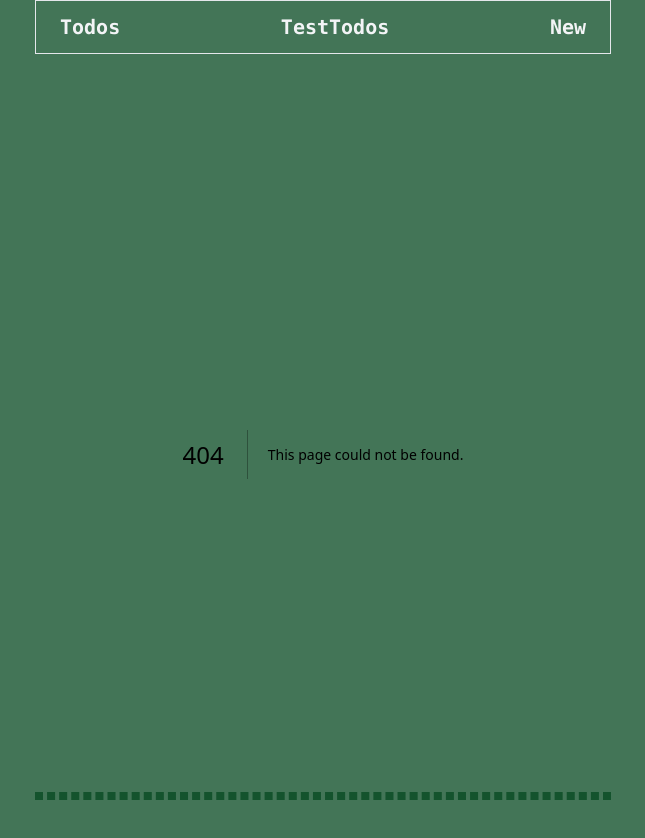
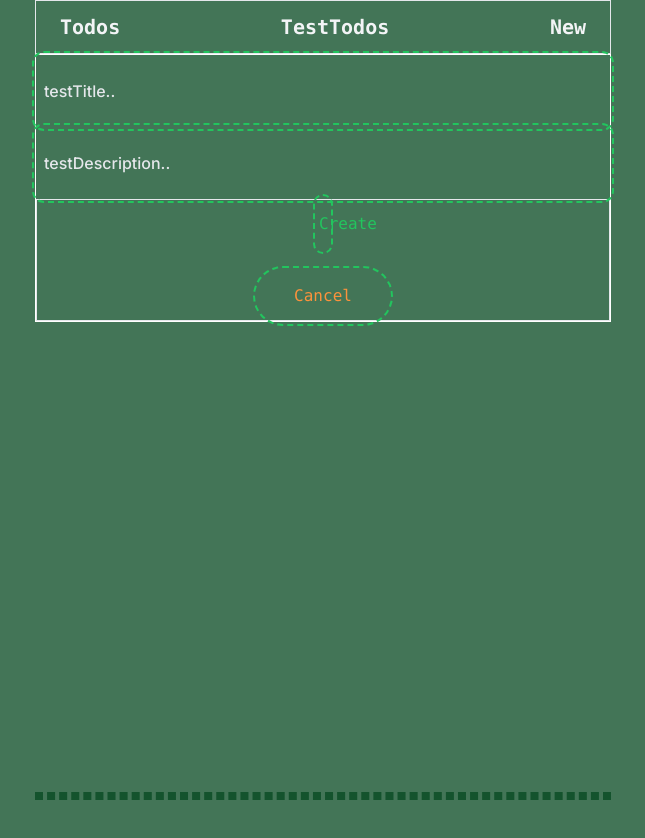
Before and after one commit to nkped/regular-todo, a Next.js app: page /testTodo in a window 1280 px wide. Before the commit this address had no page. Shown: the top 838 px of the page, without its empty margins (317-962 px from the left). After the commit the page ends 800 px from the top, so only its background shows below. Built offline with nearby package versions, Linux system fonts and the light colour scheme.

Commit message:
fixed btn size

```diff
--- a/app/Todos/layout.js
+++ /dev/null
@@ -1,14 +0,0 @@
-import '../globals.css'
-
-
-export const metadata = {
-  title: 'Create Next App',
-  description: 'Generated by create next app',
-}
-
-export default function RootLayout({ children }) {
-
-    return(
-        <div className='h-full' >{children}</div>
-    )
-}
--- a/app/Todos/addTodo/page.js
+++ b/app/addTodo/page.js
@@ -1,7 +1,7 @@
 'use client'
 import { useState } from "react";
 import { useRouter } from "next/navigation";
-import { AddBtn, CancelBtn } from "../../components/Buttons";
+import { AddBtn, CancelBtn } from "../components/Buttons";
 
 export default function AddTodo() {
 
--- a/app/components/Buttons.js
+++ b/app/components/Buttons.js
@@ -3,13 +3,13 @@
 export function CancelBtn() {
 
     return(
-        <button className="py-3 w-2/5 font-mono font-medium text-orange-400 bg-transparent rounded-full hover:bg-green-500 hover:text-white outline-dashed outline-offset-4 outline-2 hover:outline-offset-0 outline-green-500 hover:font-extrabold">Cancel</button>
+        <button className="py-3 w-32 font-mono font-medium text-orange-400 bg-transparent rounded-full hover:bg-green-500 hover:text-white outline-dashed outline-offset-4 outline-2 hover:outline-offset-0 outline-green-500 hover:font-extrabold">Cancel</button>
     )
 }
 
 export function AddBtn() {
     return(
-        <button type="submit" className="py-3 w-2/5 font-mono font-medium text-green-500 bg-transparent rounded-full text-md hover:bg-green-500 hover:text-white outline-dashed outline-2 outline-offset-4 outline-green-500 hover:outline-offset-0 hover:font-extrabold">Create</button>
+        <button type="submit" className="py-3 w-32 font-mono font-medium text-green-500 bg-transparent rounded-full max-w-2 hover:bg-green-500 hover:text-white outline-dashed outline-2 outline-offset-4 outline-green-500 hover:outline-offset-0 hover:font-extrabold">Create</button>
     )
 }
 
--- a/app/layout.js
+++ b/app/layout.js
@@ -17,7 +17,7 @@ export default function RootLayout({ children }) {
         <div className='m-auto max-w-xl'>
           <Navbar />
           {children}
-        <Footer />
+          <Footer />
         </div>
       </body>
     </html>
--- a/app/Todos/testTodo/page.js
+++ b/app/testTodo/page.js
@@ -1,7 +1,7 @@
 'use client'
 import { useState } from "react";
 import { useRouter } from "next/navigation";
-import { AddBtn, CancelBtn } from "../../components/Buttons";
+import { AddBtn, CancelBtn } from "../components/Buttons";
 
 export default function testTodoPage() {
 
@@ -38,8 +38,8 @@ export default function testTodoPage() {
     }
 
     return(
-        <div className="">
-            <main className="border border-white" >
+        <div className="border border-white">
+
             <form className="flex flex-col w-full h-full text-gray-100" onSubmit={(e) => handleSubmit(e)}>
 
             <input
@@ -57,8 +57,7 @@ export default function testTodoPage() {
                 onChange={(e) => setDescription(e.target.value)}
                 />
                 </form>
-            </main>
-            <div className="flex flex-col border" >
+                <div className="flex flex-col gap-6 items-center border" >
                 <AddBtn />
                 <CancelBtn />
                 </div>
```
